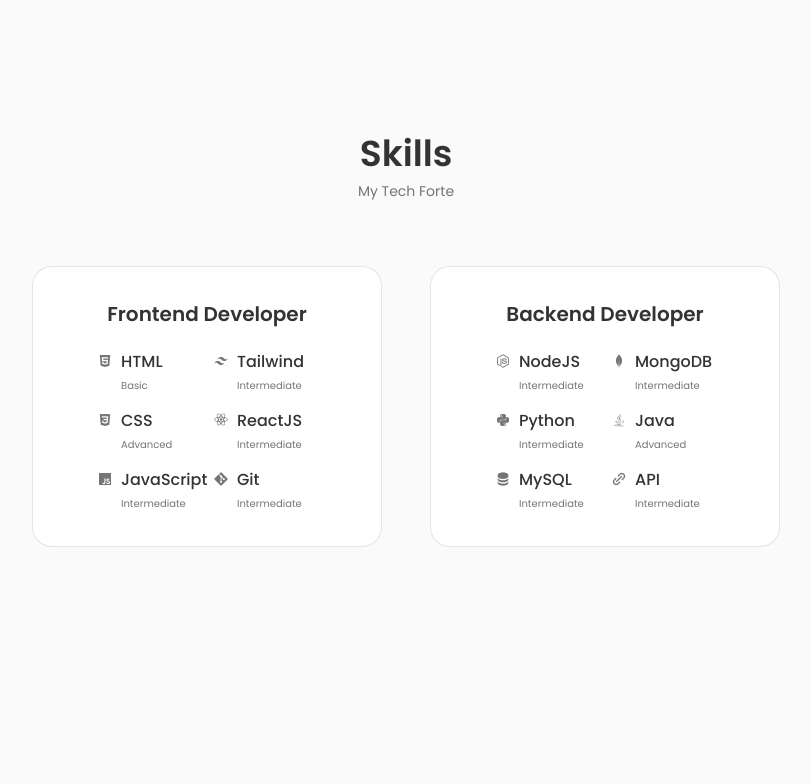
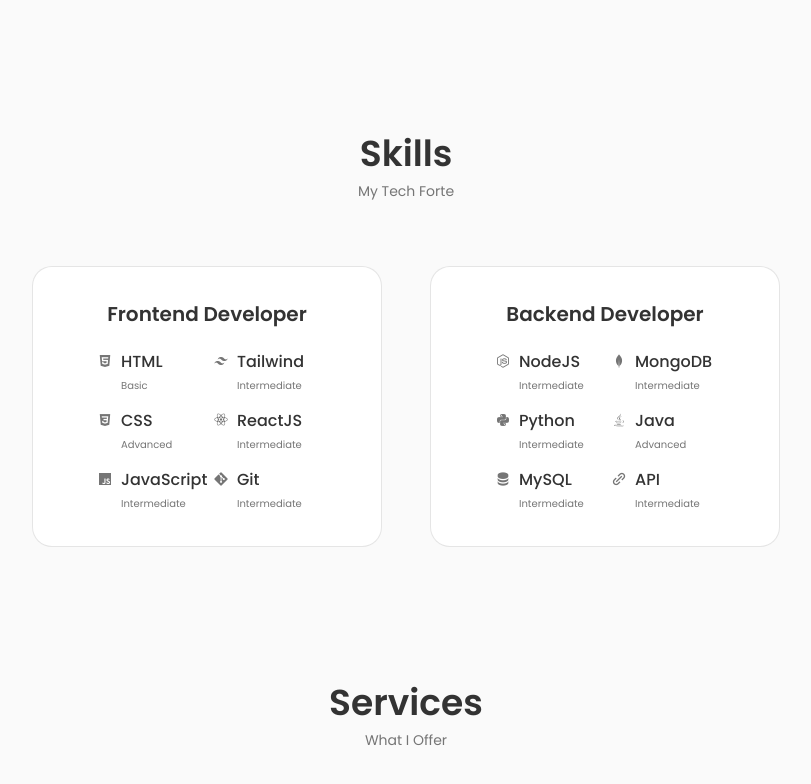
Before and after one commit to gyash21/THE-PORTFOLIO, a React (Create React App) app: page / in a window 1280 px wide. Shown: the part 1278-2062 px from the top of the page, without its empty margins (234-1045 px from the left). Before the commit the page ends 1857 px from the top, so only its background shows below. Built offline with nearby package versions, Linux system fonts and the light colour scheme.

Commit message:
update - added a services section

```diff
--- a/src/App.js
+++ b/src/App.js
@@ -4,6 +4,7 @@ import Header from './components/header/Header';
 import Home from './components/home/Home';
 import About from './components/about/About';
 import Skills from './components/skills/Skills';
+import Services from './components/services/Services';
 
 const App = () => {
   return (
@@ -14,6 +15,7 @@ const App = () => {
     <Home/>
     <About/>
     <Skills/>
+    <Services/>
     </main>
     </>
   )
--- /dev/null
+++ b/src/components/services/Services.jsx
@@ -0,0 +1,12 @@
+import React from 'react'
+
+const Services = () => {
+  return (
+    <section className="services section" id="services">
+        <h2 className="section__title">Services</h2>
+      <span className="section__subtitle">What I Offer</span>
+    </section>
+  )
+}
+
+export default Services
--- a/src/components/skills/Skills.jsx
+++ b/src/components/skills/Skills.jsx
@@ -7,7 +7,7 @@ import Backend from './Backend';
 const Skills = () => {
   return (
     <section className="skills section" id="skills">
-        <h2 className="section__title">Skills</h2>
+      <h2 className="section__title">Skills</h2>
       <span className="section__subtitle">My Tech Forte</span>
 
       <div className="skills__container container grid">
```
Also changed, not shown: src/components/services/skills.css (added).
